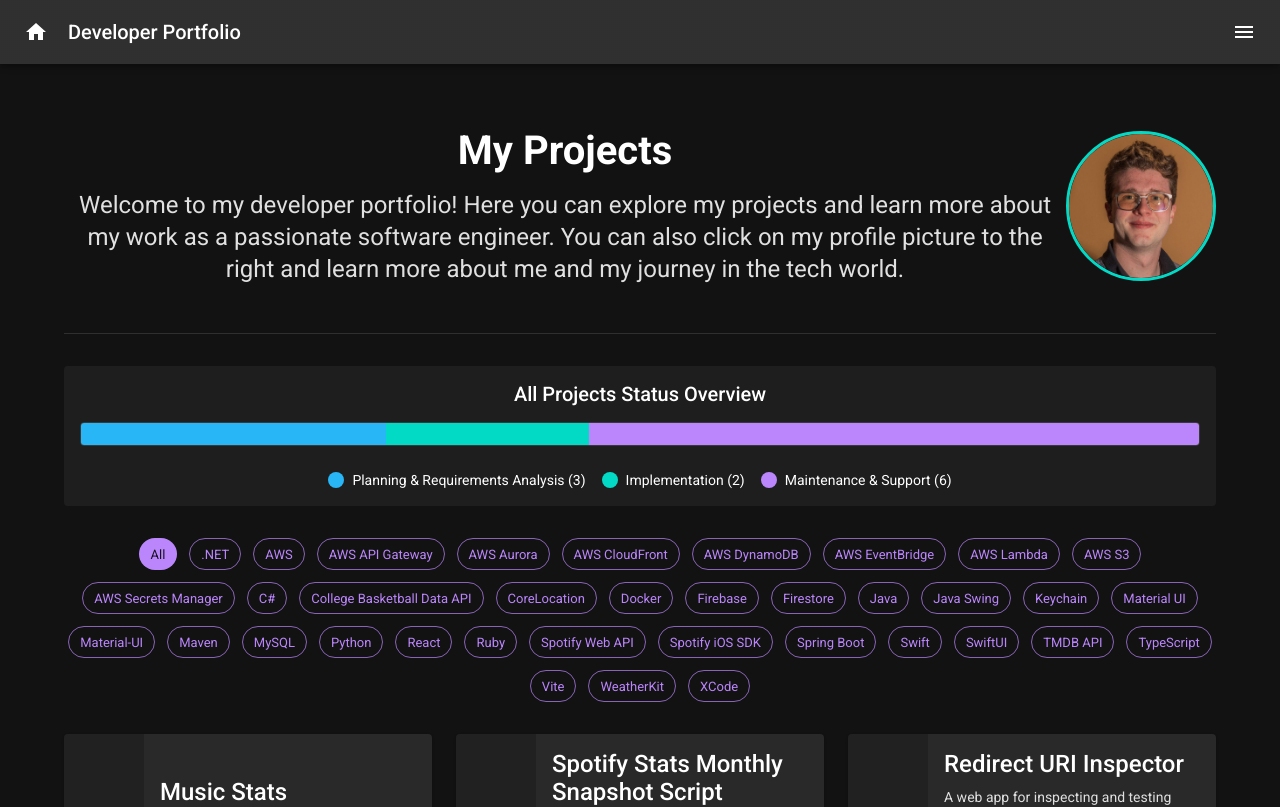
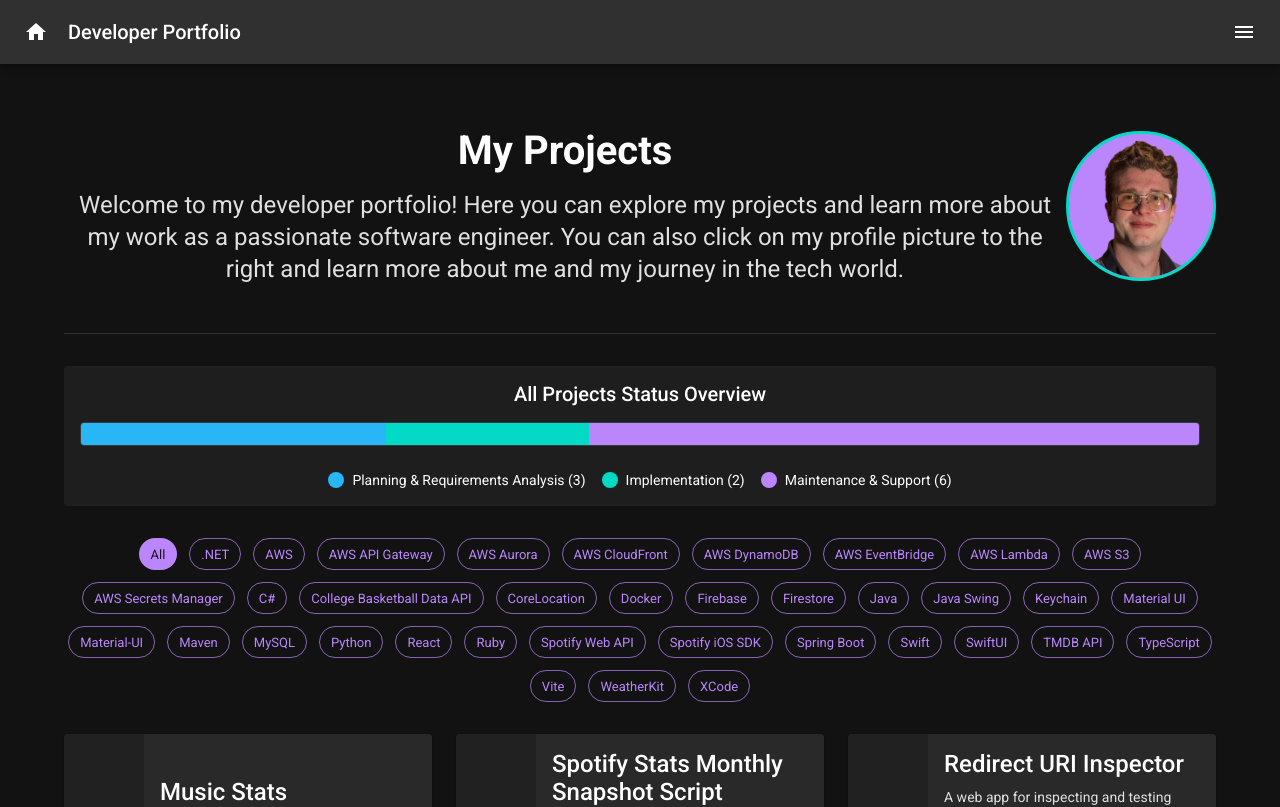
Before and after one commit to BrandonLC2020/Portfolio, a React (Vite) app: page / in a window 1280 px wide. Shown: the top 807 px of the page. Built offline with nearby package versions, Linux system fonts and the light colour scheme.

Commit message:
updated personal portrait

```diff
--- a/src/components/AboutMe.tsx
+++ b/src/components/AboutMe.tsx
@@ -36,7 +36,7 @@ export function AboutMe({ onBack }: AboutMeProps) {
                     <Grid item xs={12} sm="auto">
                         <Avatar
                             alt="Profile"
-                            src="./images/Personal Portrait.jpg"
+                            src="./images/Personal Portrait.png"
                             sx={{ width: 150, height: 150, bgcolor: 'primary.main', border: '3px solid', borderColor: 'secondary.main' }}
                         />
                     </Grid>
--- a/src/index.tsx
+++ b/src/index.tsx
@@ -86,7 +86,7 @@ function App() {
                     <Avatar
                         onClick={() => setView('about')}
                         alt="Profile"
-                        src="./images/Personal Portrait.jpg"
+                        src="./images/Personal Portrait.png"
                         sx={{ width: 150, height: 150, bgcolor: 'primary.main', border: '3px solid', borderColor: 'secondary.main' }}
                     />
                   </Grid>
```
Also changed, not shown: public/images/Personal Portrait.JPG (deleted), public/images/Personal Portrait.png (added).
